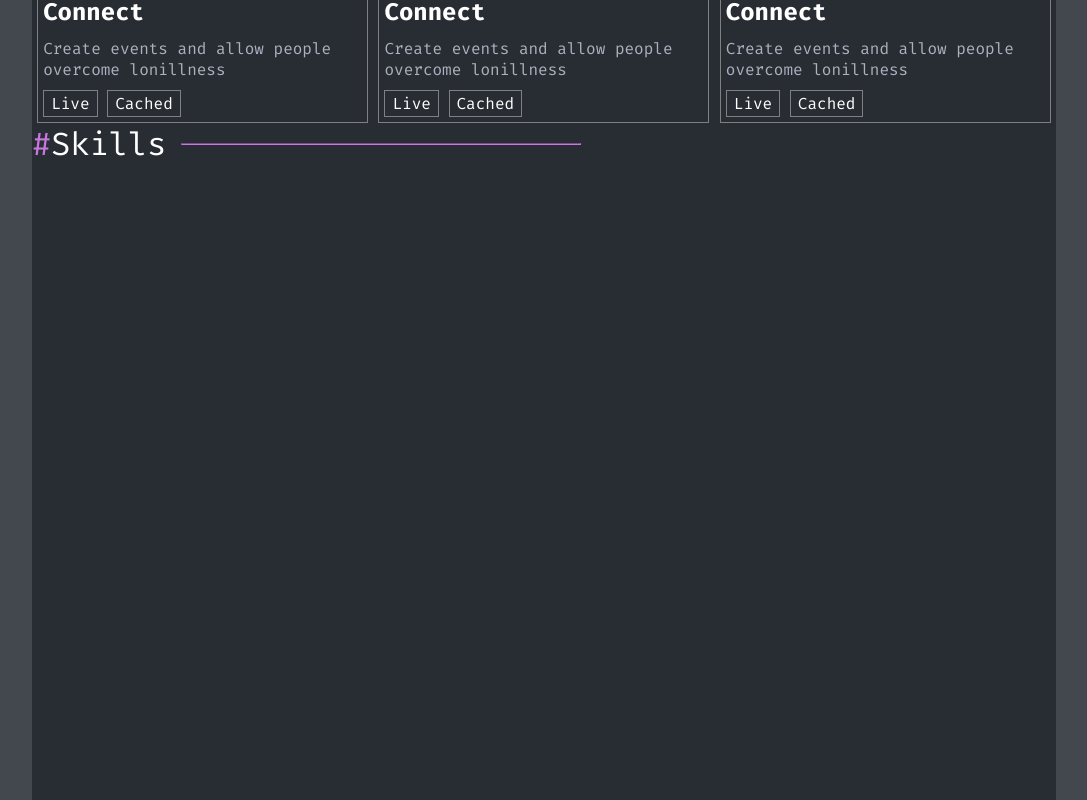
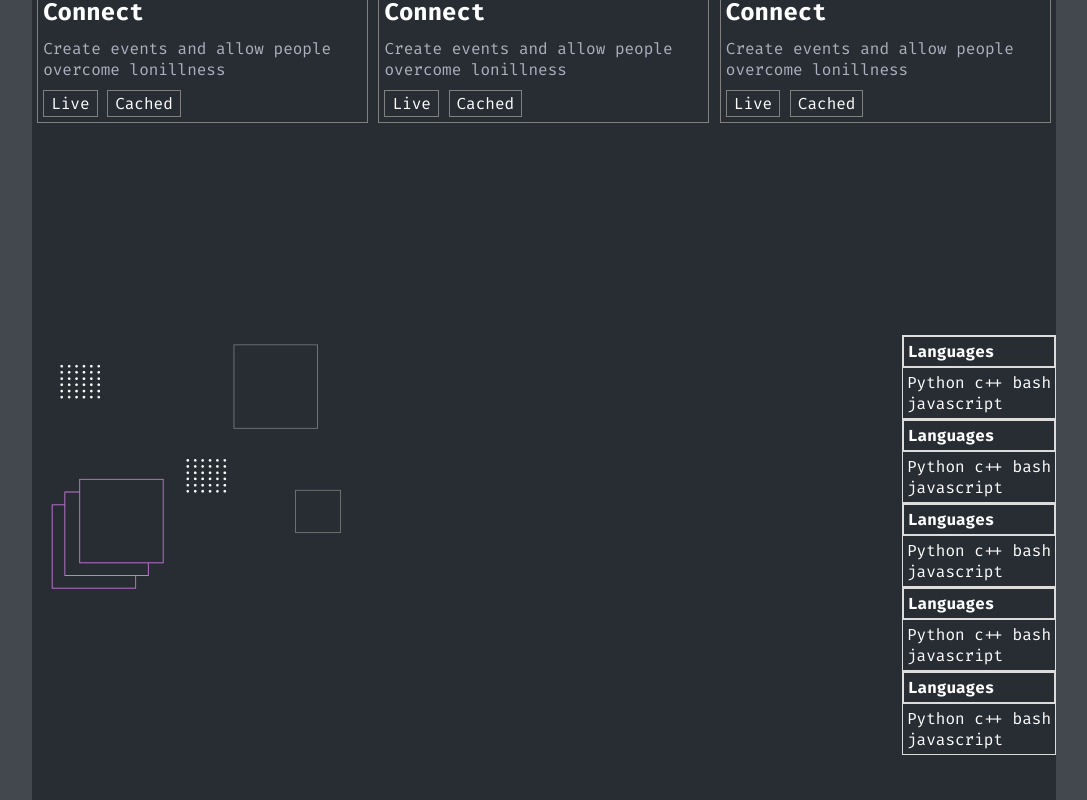
Before and after one commit to Praveensv11/portfolio, a plain HTML site: page index.html in a window 1280 px wide. Shown: the part 1080-1880 px from the top of the page, without its empty margins (96-1183 px from the left). Drawn offline with Linux system fonts and the light colour scheme.

Commit message:
skills section

```diff
--- a/index.html
+++ b/index.html
@@ -18,6 +18,7 @@
     <link rel="stylesheet" href="stlyes/burger.css">
     <link rel="stylesheet" href="stlyes/first.css">
     <link rel="stylesheet" href="stlyes/projects.css">
+    <link rel="stylesheet" href="stlyes/skills.css">
 
 </head>
 <body>
@@ -140,14 +141,61 @@
         <!-- skills -->
 
         <div class="skills-container">
-            <div class="projects-head">
+            <!-- <div class="projects-head">
                 <div class="projects-head-left">
                     <span class="main-color tag-size">#</span>
                     <p>Skills</p>
                     <hr>
                 </div>
+            </div> -->
+
+            <div class="skills-container">
+                <div class="skills-left">
+                    <img src="images/skills/C778DD.png" alt="">
+                </div>
+                <div class="skills-right">
+                    <table>
+                        <tr>
+                            <th>Languages</th>
+                        </tr>
+                        <tr>
+                            <td>Python c++ bash <br> javascript </td>
+                        </tr>
+                    </table>
+                    <table>
+                        <tr>
+                            <th>Languages</th>
+                        </tr>
+                        <tr>
+                            <td>Python c++ bash <br> javascript </td>
+                        </tr>
+                    </table>
+                    <table>
+                        <tr>
+                            <th>Languages</th>
+                        </tr>
+                        <tr>
+                            <td>Python c++ bash <br> javascript </td>
+                        </tr>
+                    </table>
+                    <table>
+                        <tr>
+                            <th>Languages</th>
+                        </tr>
+                        <tr>
+                            <td>Python c++ bash <br> javascript </td>
+                        </tr>
+                    </table>
+                    <table>
+                        <tr>
+                            <th>Languages</th>
+                        </tr>
+                        <tr>
+                            <td>Python c++ bash <br> javascript </td>
+                        </tr>
+                    </table>
+                </div>
             </div>
-
 
         </div>
 
--- a/stlyes/skills.css
+++ b/stlyes/skills.css
@@ -1,3 +1,21 @@
 .skills-container {
     margin-top: 106px;
+    width: 100%;
+    display: flex;
+    justify-content: space-between;
 }
+
+table, td, th{
+    border: 1px solid gainsboro;
+    border-collapse: collapse;
+    padding: 4px;
+}
+
+.skills-left {
+    display: inline-block;
+}
+
+th {
+    display: flex;
+    justify-content: flex-start;
+}
```
Also changed, not shown: images/skills/C778DD.png (added).
